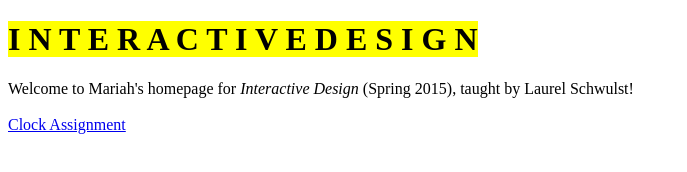
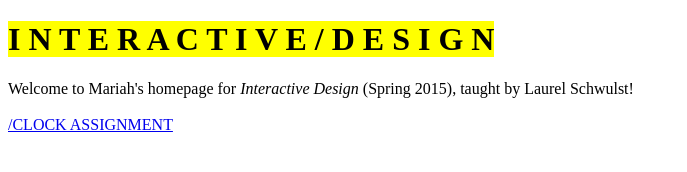
Before and after one commit to mariahxu/interactive-design, a plain HTML site: page index.html in a window 1280 px wide. Shown: the whole page, without its empty margins (0-687 px from the left). Drawn offline with Linux system fonts and the light colour scheme.

Commit message:
more edits

```diff
--- a/index.html
+++ b/index.html
@@ -5,8 +5,8 @@
     <title>INTERACTIVE DESIGN</title>
   </head>
   <body>
-    <h1><mark>I N T E R A C T I V E  D E S I G N</mark></h1>
+    <h1><mark>I N T E R A C T I V E / D E S I G N</mark></h1>
     <p>Welcome to Mariah's homepage for <em>Interactive Design</em> (Spring 2015), taught by Laurel Schwulst!
-    	<br><br><a href="http://mariahxu.github.io/interactive-design/clock.html">Clock Assignment</a></p>
+    	<br><br><a href="http://mariahxu.github.io/interactive-design/clock.html">/CLOCK ASSIGNMENT</a></p>
   </body>
 </html>
```
